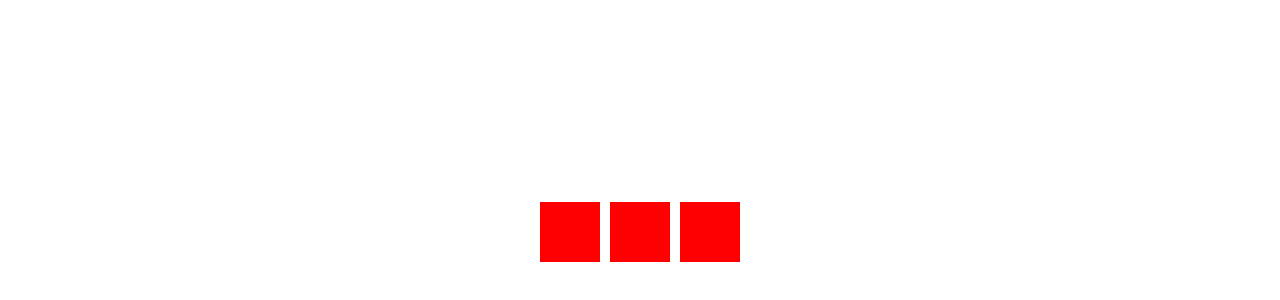
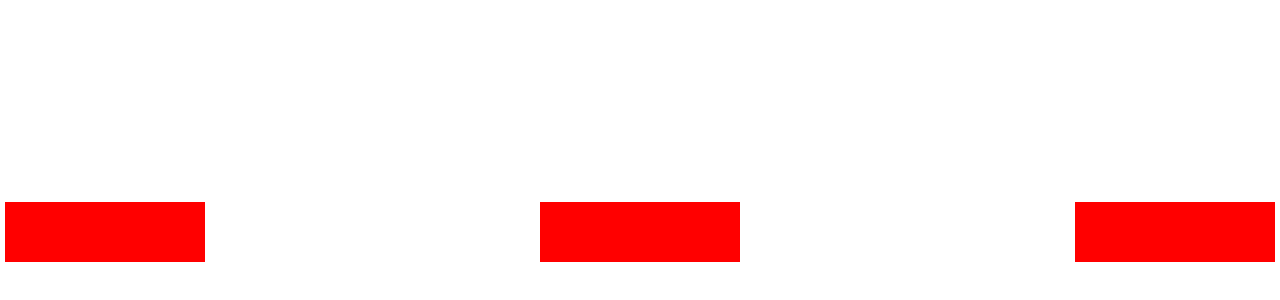
Before and after one commit to jhonatan-JS/FlexBox, a plain HTML site: page index.html in a window 1280 px wide. Shown: the part 168-468 px from the top of the page. Drawn offline with Linux system fonts and the light colour scheme.

Commit message:
Wrap de itens

```diff
--- a/styles.css
+++ b/styles.css
@@ -5,14 +5,15 @@ html, body, #app {
 
 #app {
     display: flex;
-    flex-direction: row;
+    flex-wrap: wrap;
+    align-items: center;
+    justify-content: space-between;
+    align-content: center;
 
-    align-items: center;
-    justify-content: center;
 }
 
 .box {
-    width: 60px;
+    width: 200px;
     height: 60px;
     background: #f00;
     margin: 5px;
```
